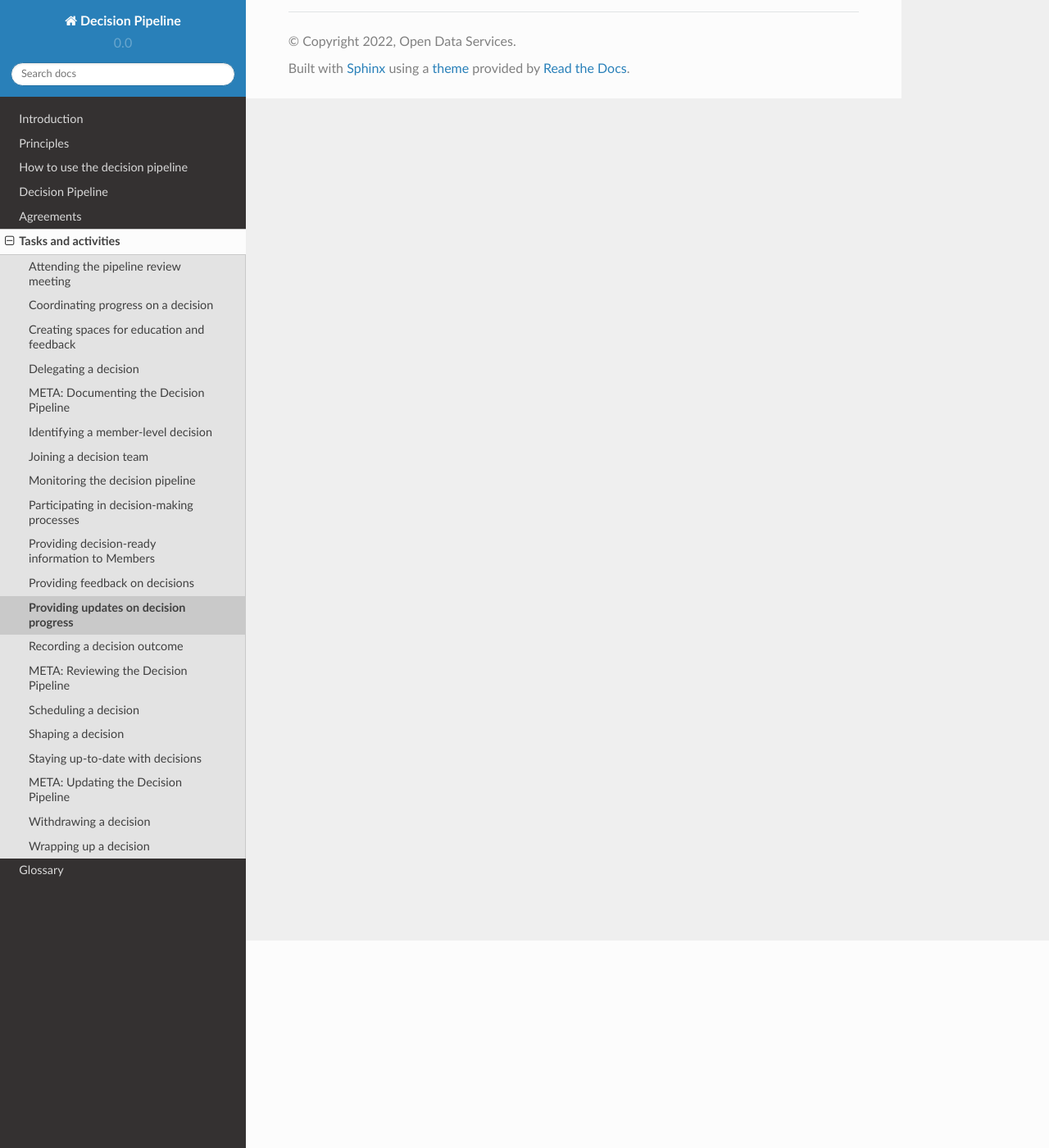
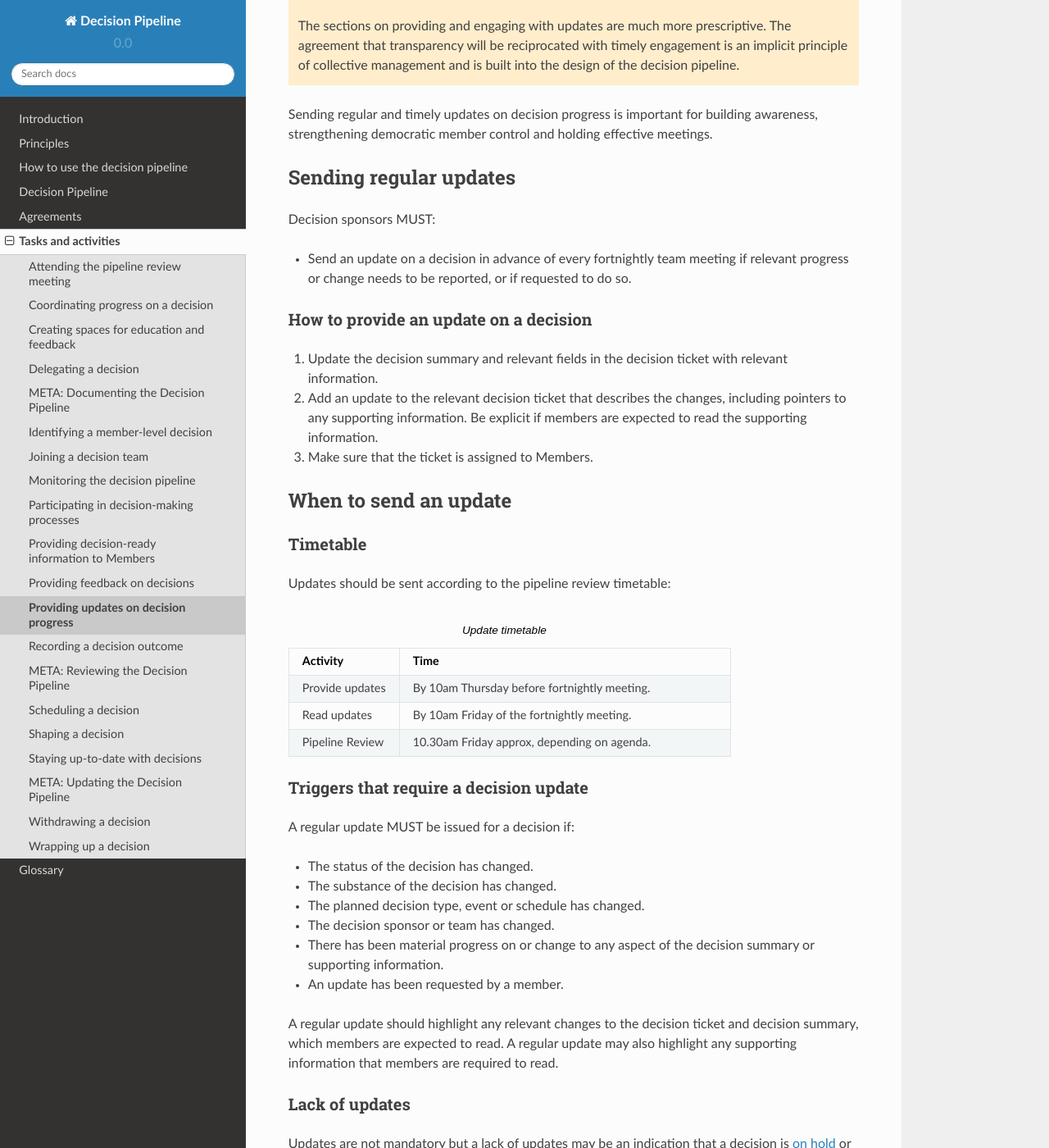
Before and after one commit to OpenDataServices/decision-pipeline, a Sphinx documentation site: the page built from docs/tasks-and-activities/providing-updates-on-decision-progress.md, in a window 1280 px wide and 1400 px high, scrolled down 253 px. Shown: the whole window at 82% size. Built offline with Sphinx 7.4.7 and the Read the Docs theme 2.0.0, drawn with Linux system fonts in a browser that asks for light colours; some of the changed text lies outside the part shown.

Commit message:
add guidance on updating decisions

````diff
--- a/docs/snippets/decision-types.md
+++ b/docs/snippets/decision-types.md
@@ -1,6 +1,5 @@
-Regular decision updates should be issued in advance of every fortnightly team meeting.
 
-### Triggers for a decision update
+### Triggers that require a decision update
 
 A regular update MUST be issued for a decision if:
 
--- /dev/null
+++ b/docs/snippets/update-timetable.md
@@ -0,0 +1,13 @@
+
+```{list-table} Update timetable
+:header-rows: 1
+:widths: 1 3
+* - Activity
+  - Time
+* - Provide updates
+  - By 10am Thursday before fortnightly meeting.
+* - Read updates
+  - By 10am Friday of the fortnightly meeting.
+* - Pipeline Review
+  - 10.30am Friday approx, depending on agenda.
+```
--- a/docs/tasks-and-activities/providing-updates-on-decision-progress.md
+++ b/docs/tasks-and-activities/providing-updates-on-decision-progress.md
@@ -2,4 +2,33 @@
 Providing updates on decision progress
 ======================================
 
-Prescriptive-ish.
+```{warning} Much of the Decision Pipeline documentation can be considered as guidance or as a framework for visualising how decision-making happens.
+
+The sections on providing and engaging with updates are much more prescriptive. The agreement that transparency will be reciprocated with timely engagement is an implicit principle of collective management and is built into the design of the decision pipeline.
+```
+
+Sending regular and timely updates on decision progress is important for building awareness, strengthening democratic member control and holding effective meetings.
+
+## Sending regular updates
+
+Decision sponsors MUST:
+
+- Send an update on a decision in advance of every fortnightly team meeting if relevant progress or change needs to be reported, or if requested to do so.
+
+### How to provide an update on a decision
+
+1. Update the decision summary and relevant fields in the decision ticket with relevant information.
+2. Add an update to the relevant decision ticket that describes the changes, including pointers to any supporting information. Be explicit if members are expected to read the supporting information.
+4. Make sure that the ticket is assigned to Members.
+
+## When to send an update
+
+### Timetable
+
+Updates should be sent according to the pipeline review timetable:
+
+```{include} ../snippets/update-timetable.md
+```
+
+```{include} ../snippets/decision-types.md
+```
````
Also changed, not shown: docs/how-to-use/as-a-decision-sponsor.md (+4 -6 lines), docs/tasks-and-activities/staying-up-to-date-with-asynchronous-updates.md (+5 -0 lines).
